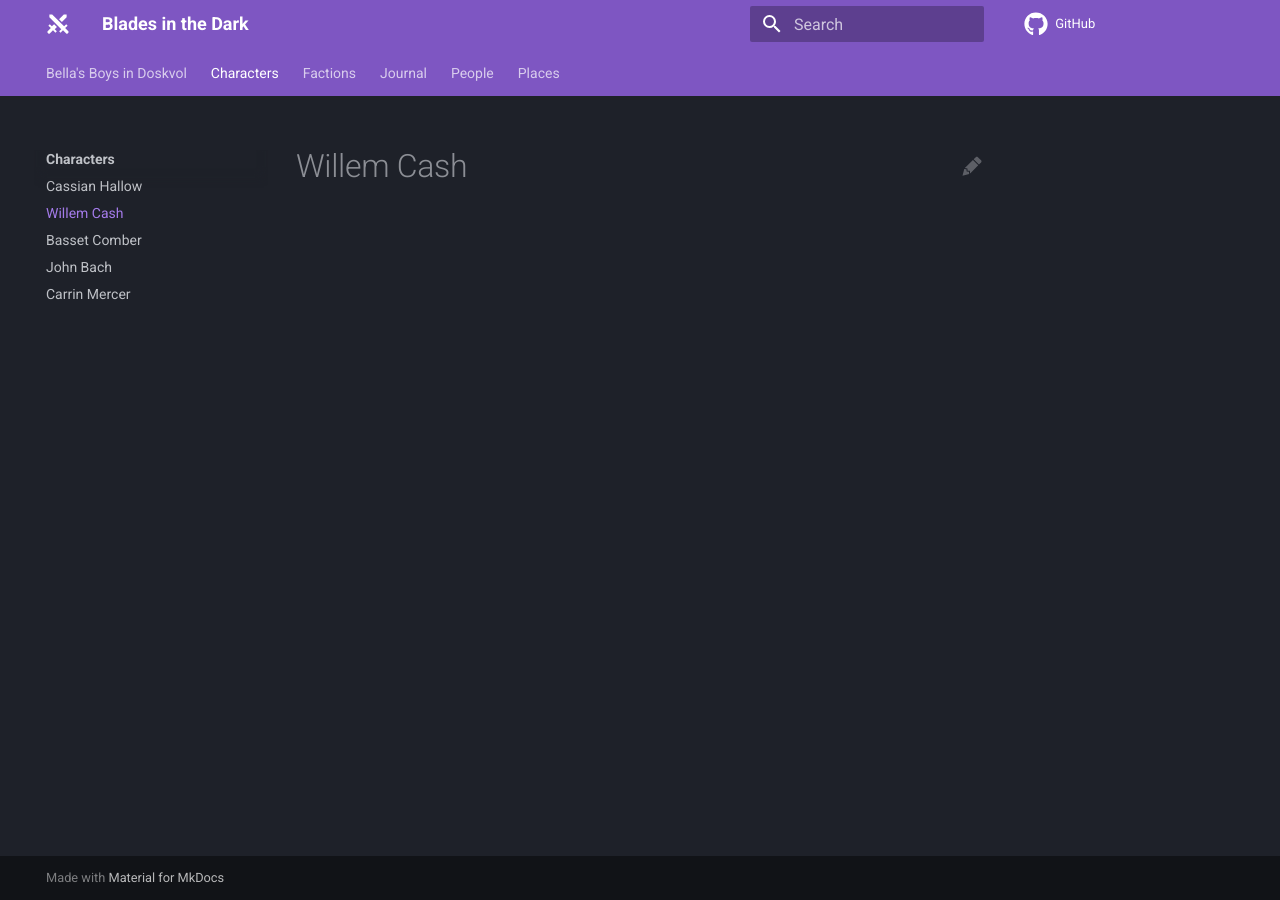
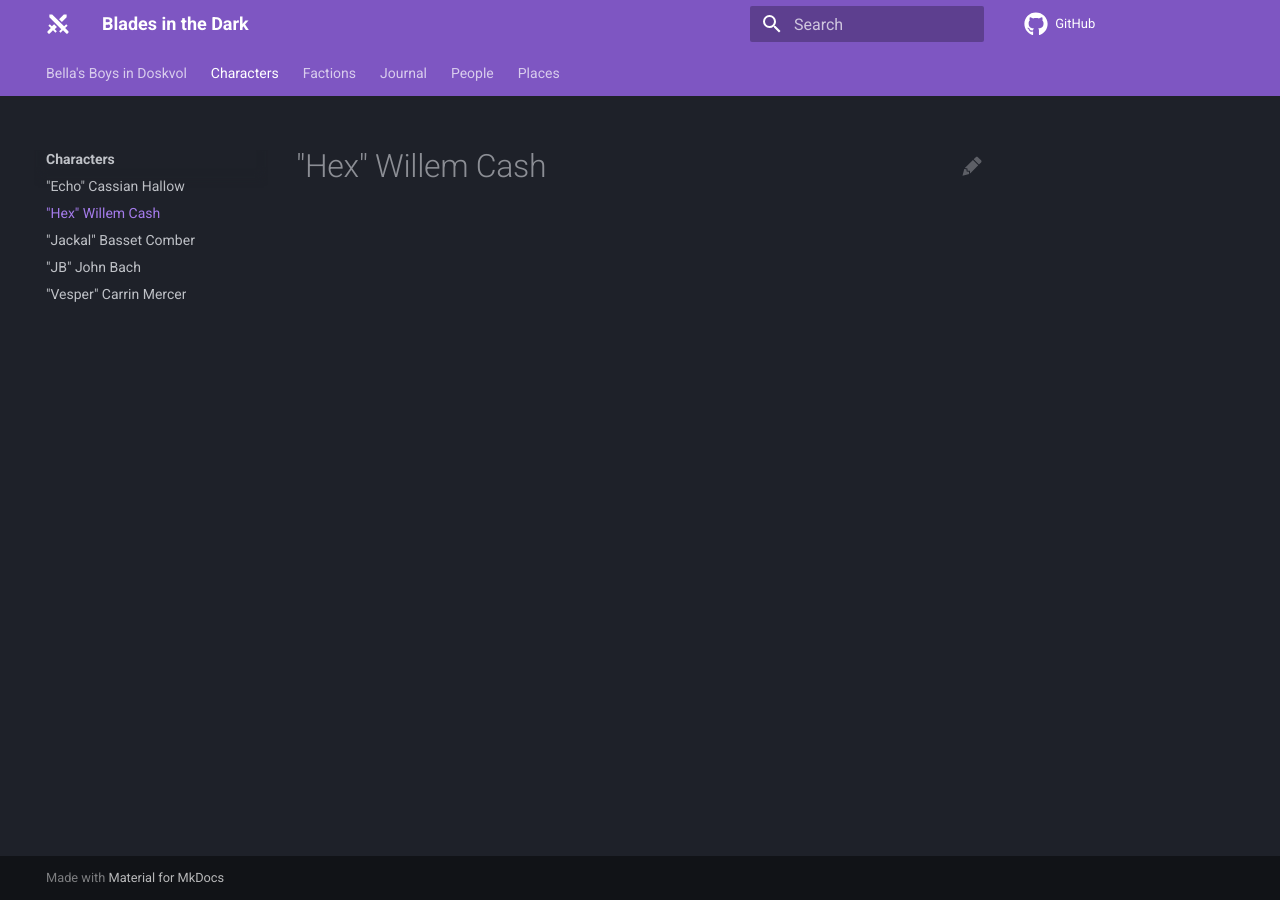
Before and after one commit to BinaryMan32/blades-in-the-dark-2025, an MkDocs documentation site: the page built from docs/characters/hex.md, in a window 1280 px wide. Built offline with MkDocs 1.6.1 and Material for MkDocs 9.7.7, drawn with Linux system fonts in a browser that asks for light colours; comment, search, counter and statistics services are not loaded.

Commit message:
add aliases to character titles

```diff
--- a/docs/characters/echo.md
+++ b/docs/characters/echo.md
@@ -2,5 +2,5 @@
 alias: Echo
 controller: F
 ---
-# Cassian Hallow
+# "Echo" Cassian Hallow
 ![Echo Portrait](./echo.webp){ width="500" align=left }
--- a/docs/characters/hex.md
+++ b/docs/characters/hex.md
@@ -2,4 +2,4 @@
 alias: Hex
 controller: PK
 ---
-# Willem Cash
+# "Hex" Willem Cash
--- a/docs/characters/jackal.md
+++ b/docs/characters/jackal.md
@@ -3,4 +3,4 @@ name: Basset Comber
 alias: Jackal
 controller: P
 ---
-# Basset Comber
+# "Jackal" Basset Comber
--- a/docs/characters/jb.md
+++ b/docs/characters/jb.md
@@ -2,6 +2,6 @@
 alias: JB
 controller: M
 ---
-# John Bach
+# "JB" John Bach
 An academic who recently became a criminal.
 Wants to figure out why ghosts can't rest after death.
--- a/docs/characters/vesper.md
+++ b/docs/characters/vesper.md
@@ -2,4 +2,4 @@
 alias: Vesper
 controller: N
 ---
-# Carrin Mercer
+# "Vesper" Carrin Mercer
```
